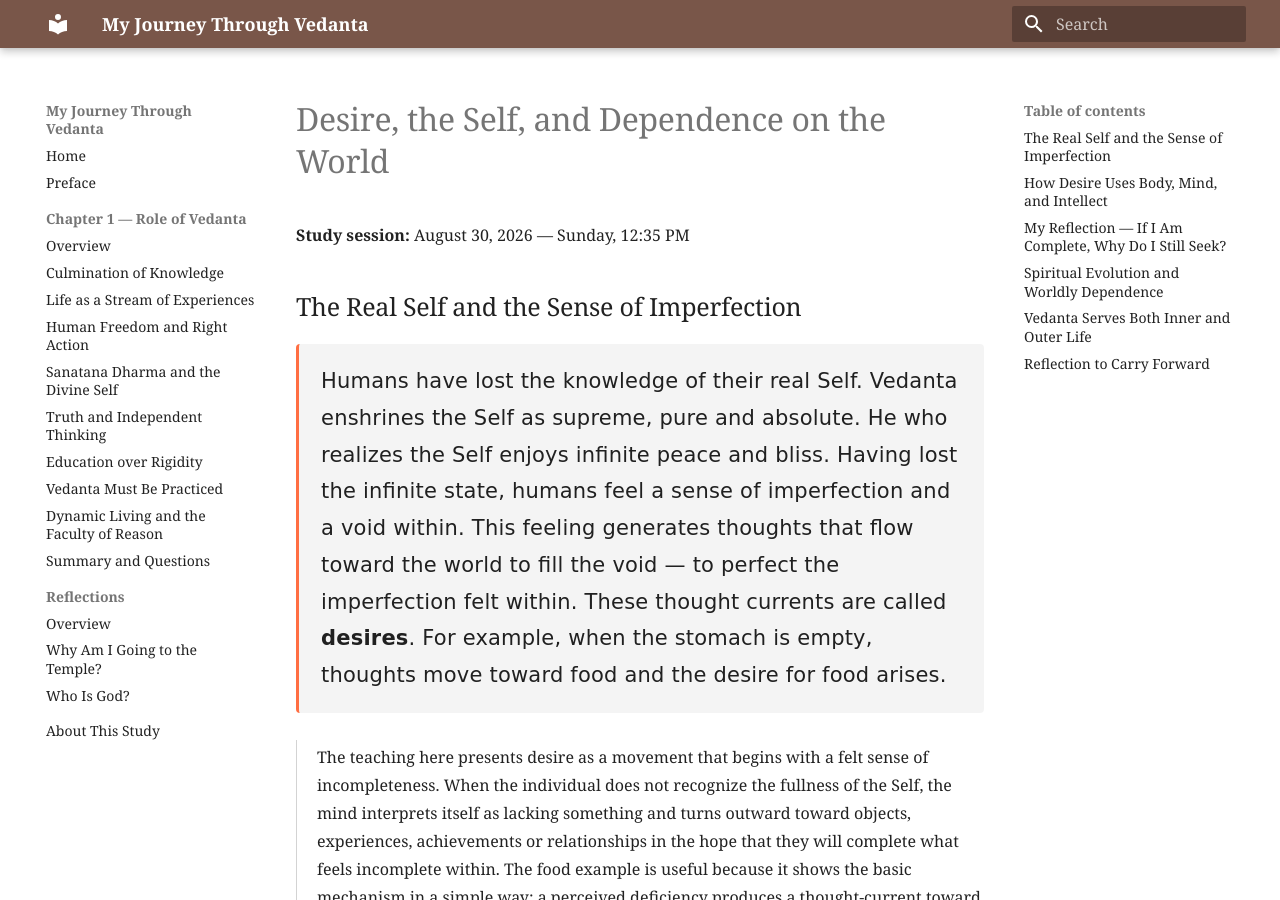
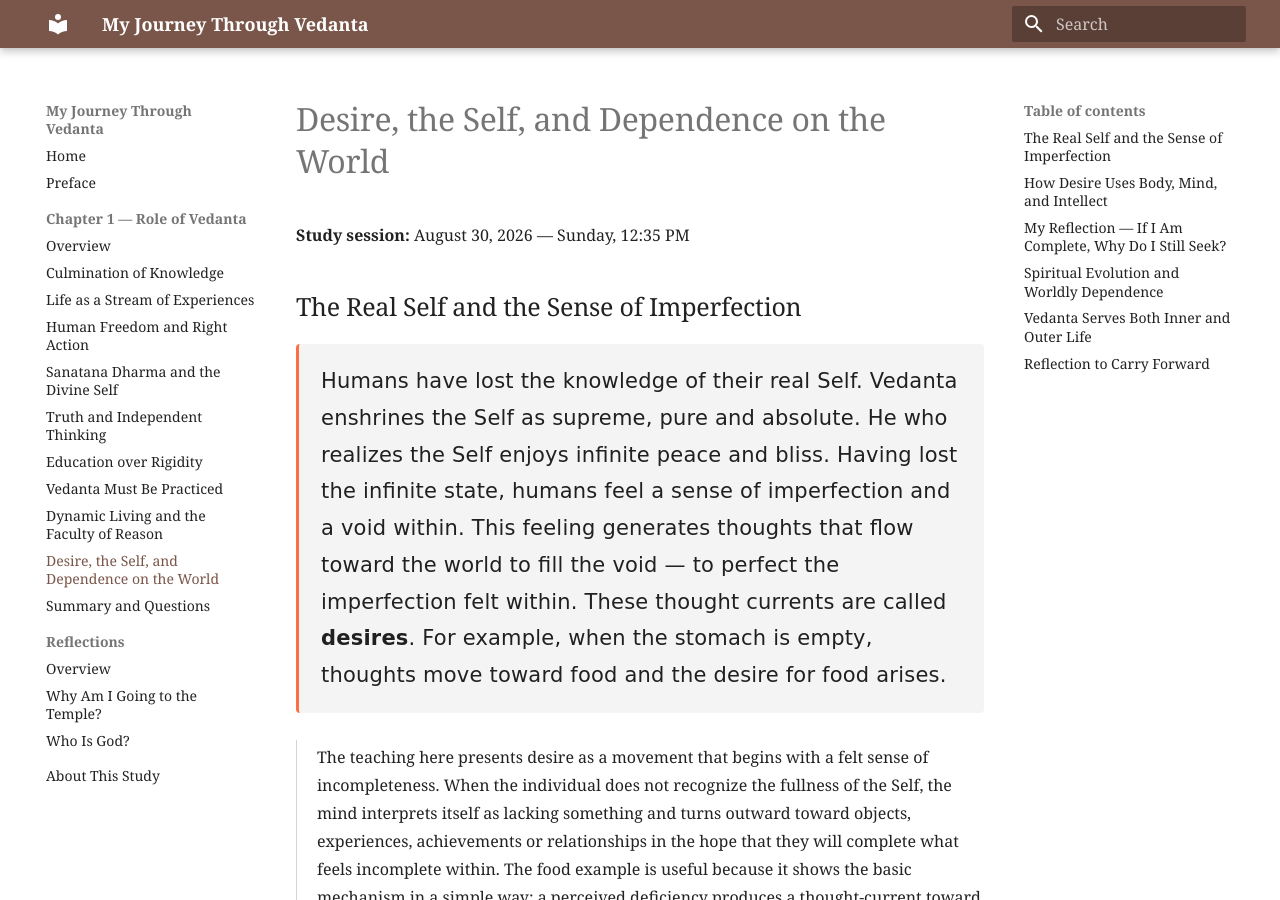
Before and after one commit to pavanturlapati/my-journey-through-vedanta, an MkDocs documentation site: the page built from docs/chapter-01/10-desire-self-and-worldly-dependence.md, in a window 1280 px wide and 900 px high. Built offline with MkDocs 1.6.1 and Material for MkDocs 9.7.7, drawn with Linux system fonts in a browser that asks for light colours.

Commit message:
Add Aug 30 Chapter 1 page to navigation

```diff
--- a/mkdocs.yml
+++ b/mkdocs.yml
@@ -32,6 +32,7 @@ nav:
       - Education over Rigidity: chapter-01/06-rigidity-and-education.md
       - Vedanta Must Be Practiced: chapter-01/07-practice-vedanta.md
       - Dynamic Living and the Faculty of Reason: chapter-01/09-reason-and-dynamic-living.md
+      - Desire, the Self, and Dependence on the World: chapter-01/10-desire-self-and-worldly-dependence.md
       - Summary and Questions: chapter-01/08-summary-and-questions.md
   - Reflections:
       - Overview: reflections/index.md
```
